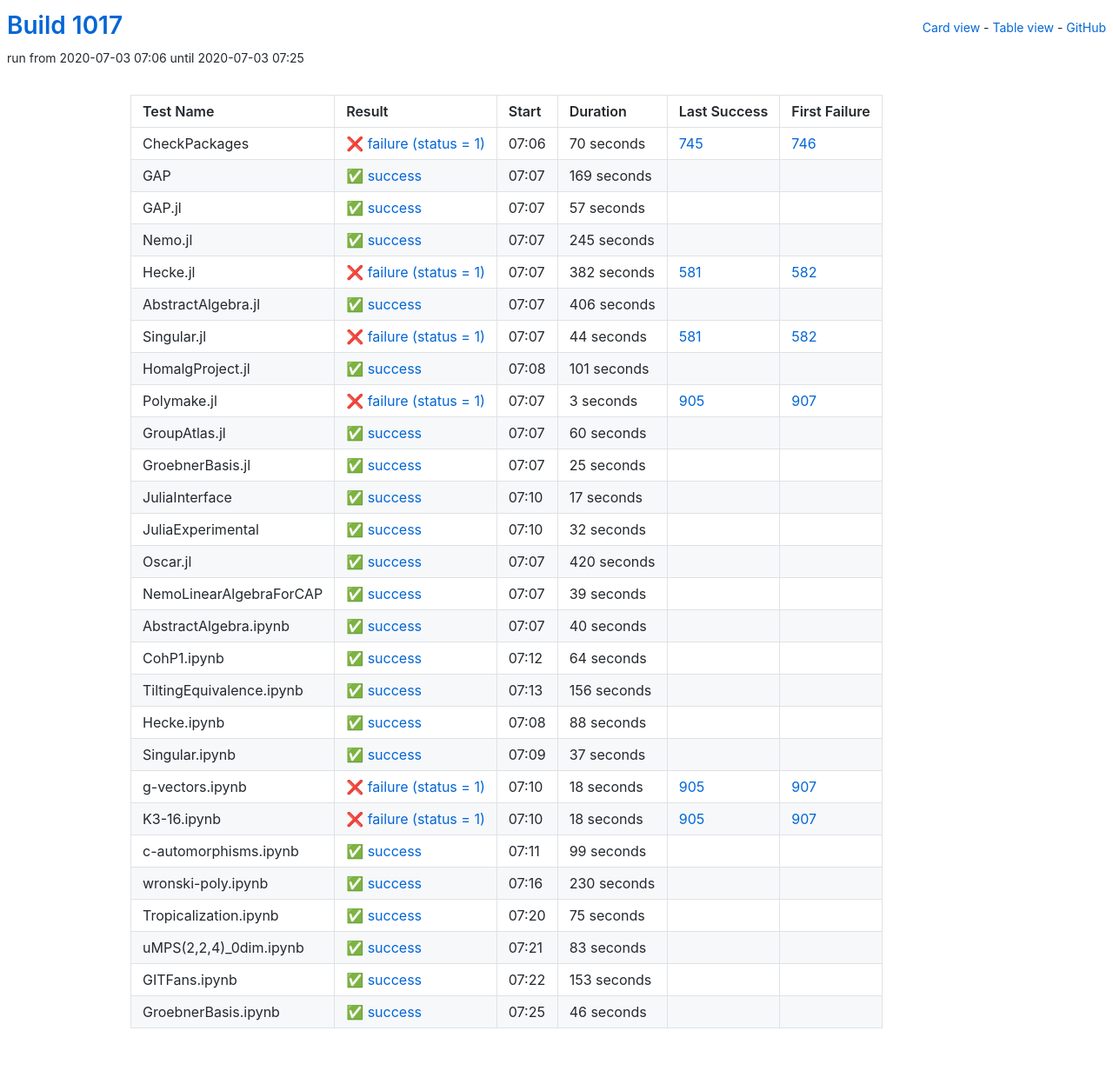
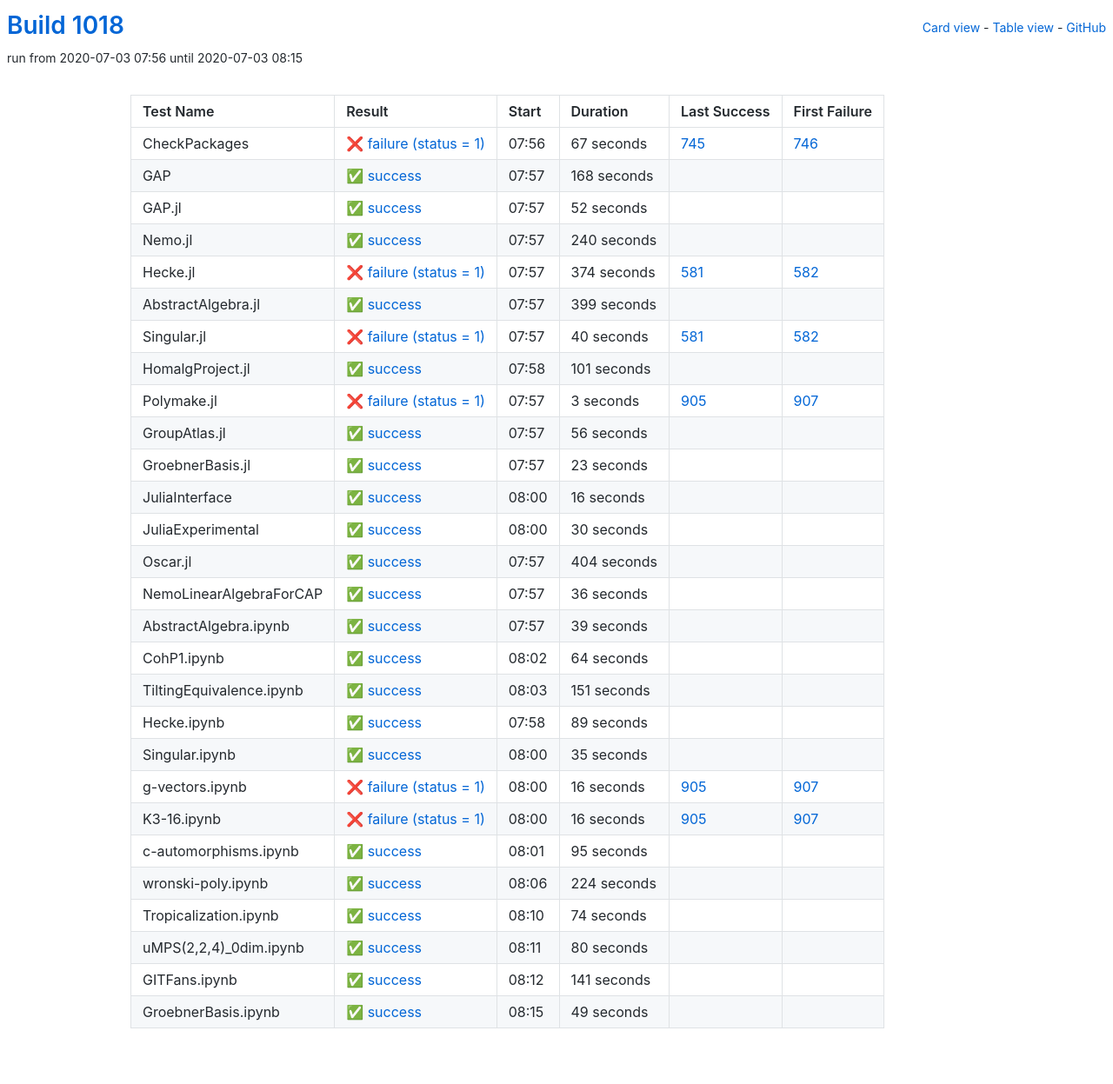
Before and after one commit to oscar-system/oscar-ci-status-1.4, a Jekyll site: the page built from table.html, in a window 1280 px wide. Shown: the whole page at 87% size. Built offline with Jekyll 4.4.1, drawn with Linux system fonts in a browser that asks for light colours.

Commit message:
Build #1018

```diff
--- a/_data/ci.yml
+++ b/_data/ci.yml
@@ -1,6 +1,6 @@
 ---
-build: 1017
-build_url: https://oscarci.mathematik.uni-kl.de/job/oscar-julia-1.4/1017/
+build: 1018
+build_url: https://oscarci.mathematik.uni-kl.de/job/oscar-julia-1.4/1018/
 job: oscar-julia-1.4
 organization: oscar-system
 repo: oscar-ci-status-1.4
@@ -8,92 +8,92 @@ repourl: https://github.com/oscar-system/oscar-ci-status-1.4
 tests:
 - name: CheckPackages
   id: checkpackages
-  log: https://oscarci.mathematik.uni-kl.de/job/oscar-julia-1.4/1017/artifact/logs/build-1017/CheckPackages.log
-  start: 2020-07-03 07:06
+  log: https://oscarci.mathematik.uni-kl.de/job/oscar-julia-1.4/1018/artifact/logs/build-1018/CheckPackages.log
+  start: 2020-07-03 07:56
   success: false
   exitcode: 1
   status: failure
-  duration: 70
+  duration: 67
   last_success: 745
   last_success_url: https://oscarci.mathematik.uni-kl.de/job/oscar-julia-1.4/745/
   first_failure: 746
   first_failure_url: https://oscarci.mathematik.uni-kl.de/job/oscar-julia-1.4/746/
 - name: GAP
   id: gap
-  log: https://oscarci.mathematik.uni-kl.de/job/oscar-julia-1.4/1017/artifact/logs/build-1017/GAP.log
-  start: 2020-07-03 07:07
+  log: https://oscarci.mathematik.uni-kl.de/job/oscar-julia-1.4/1018/artifact/logs/build-1018/GAP.log
+  start: 2020-07-03 07:57
   success: true
   exitcode: 0
   status: success
-  duration: 169
+  duration: 168
   last_success: false
   last_success_url:
   first_failure: false
   first_failure_url:
 - name: GAP.jl
   id: gap-jl
-  log: https://oscarci.mathematik.uni-kl.de/job/oscar-julia-1.4/1017/artifact/logs/build-1017/GAP.jl.log
-  start: 2020-07-03 07:07
+  log: https://oscarci.mathematik.uni-kl.de/job/oscar-julia-1.4/1018/artifact/logs/build-1018/GAP.jl.log
+  start: 2020-07-03 07:57
   success: true
   exitcode: 0
   status: success
-  duration: 57
+  duration: 52
   last_success: false
   last_success_url:
   first_failure: false
   first_failure_url:
 - name: Nemo.jl
   id: nemo-jl
-  log: https://oscarci.mathematik.uni-kl.de/job/oscar-julia-1.4/1017/artifact/logs/build-1017/Nemo.jl.log
-  start: 2020-07-03 07:07
+  log: https://oscarci.mathematik.uni-kl.de/job/oscar-julia-1.4/1018/artifact/logs/build-1018/Nemo.jl.log
+  start: 2020-07-03 07:57
   success: true
   exitcode: 0
   status: success
-  duration: 245
+  duration: 240
   last_success: false
   last_success_url:
   first_failure: false
   first_failure_url:
 - name: Hecke.jl
   id: hecke-jl
-  log: https://oscarci.mathematik.uni-kl.de/job/oscar-julia-1.4/1017/artifact/logs/build-1017/Hecke.jl.log
-  start: 2020-07-03 07:07
+  log: https://oscarci.mathematik.uni-kl.de/job/oscar-julia-1.4/1018/artifact/logs/build-1018/Hecke.jl.log
+  start: 2020-07-03 07:57
   success: false
   exitcode: 1
   status: failure
-  duration: 382
+  duration: 374
   last_success: 581
   last_success_url: https://oscarci.mathematik.uni-kl.de/job/oscar-julia-1.4/581/
   first_failure: 582
   first_failure_url: https://oscarci.mathematik.uni-kl.de/job/oscar-julia-1.4/582/
 - name: AbstractAlgebra.jl
   id: abstractalgebra-jl
-  log: https://oscarci.mathematik.uni-kl.de/job/oscar-julia-1.4/1017/artifact/logs/build-1017/AbstractAlgebra.jl.log
-  start: 2020-07-03 07:07
+  log: https://oscarci.mathematik.uni-kl.de/job/oscar-julia-1.4/1018/artifact/logs/build-1018/AbstractAlgebra.jl.log
+  start: 2020-07-03 07:57
   success: true
   exitcode: 0
   status: success
-  duration: 406
+  duration: 399
   last_success: false
   last_success_url:
   first_failure: false
   first_failure_url:
 - name: Singular.jl
   id: singular-jl
-  log: https://oscarci.mathematik.uni-kl.de/job/oscar-julia-1.4/1017/artifact/logs/build-1017/Singular.jl.log
-  start: 2020-07-03 07:07
+  log: https://oscarci.mathematik.uni-kl.de/job/oscar-julia-1.4/1018/artifact/logs/build-1018/Singular.jl.log
+  start: 2020-07-03 07:57
   success: false
   exitcode: 1
   status: failure
-  duration: 44
+  duration: 40
   last_success: 581
   last_success_url: https://oscarci.mathematik.uni-kl.de/job/oscar-julia-1.4/581/
   first_failure: 582
   first_failure_url: https://oscarci.mathematik.uni-kl.de/job/oscar-julia-1.4/582/
 - name: HomalgProject.jl
   id: homalgproject-jl
-  log: https://oscarci.mathematik.uni-kl.de/job/oscar-julia-1.4/1017/artifact/logs/build-1017/HomalgProject.jl.log
-  start: 2020-07-03 07:08
+  log: https://oscarci.mathematik.uni-kl.de/job/oscar-julia-1.4/1018/artifact/logs/build-1018/HomalgProject.jl.log
+  start: 2020-07-03 07:58
   success: true
   exitcode: 0
   status: success
@@ -104,8 +104,8 @@ tests:
   first_failure_url:
 - name: Polymake.jl
   id: polymake-jl
-  log: https://oscarci.mathematik.uni-kl.de/job/oscar-julia-1.4/1017/artifact/logs/build-1017/Polymake.jl.log
-  start: 2020-07-03 07:07
+  log: https://oscarci.mathematik.uni-kl.de/job/oscar-julia-1.4/1018/artifact/logs/build-1018/Polymake.jl.log
+  start: 2020-07-03 07:57
   success: false
   exitcode: 1
   status: failure
@@ -116,68 +116,80 @@ tests:
   first_failure_url: https://oscarci.mathematik.uni-kl.de/job/oscar-julia-1.4/907/
 - name: GroupAtlas.jl
   id: groupatlas-jl
-  log: https://oscarci.mathematik.uni-kl.de/job/oscar-julia-1.4/1017/artifact/logs/build-1017/GroupAtlas.jl.log
-  start: 2020-07-03 07:07
+  log: https://oscarci.mathematik.uni-kl.de/job/oscar-julia-1.4/1018/artifact/logs/build-1018/GroupAtlas.jl.log
+  start: 2020-07-03 07:57
   success: true
   exitcode: 0
   status: success
-  duration: 60
+  duration: 56
   last_success: false
   last_success_url:
   first_failure: false
   first_failure_url:
 - name: GroebnerBasis.jl
   id: groebnerbasis-jl
-  log: https://oscarci.mathematik.uni-kl.de/job/oscar-julia-1.4/1017/artifact/logs/build-1017/GroebnerBasis.jl.log
-  start: 2020-07-03 07:07
+  log: https://oscarci.mathematik.uni-kl.de/job/oscar-julia-1.4/1018/artifact/logs/build-1018/GroebnerBasis.jl.log
+  start: 2020-07-03 07:57
   success: true
   exitcode: 0
   status: success
-  duration: 25
+  duration: 23
   last_success: false
   last_success_url:
   first_failure: false
   first_failure_url:
 - name: JuliaInterface
   id: juliainterface
-  log: https://oscarci.mathematik.uni-kl.de/job/oscar-julia-1.4/1017/artifact/logs/build-1017/JuliaInterface.log
-  start: 2020-07-03 07:10
+  log: https://oscarci.mathematik.uni-kl.de/job/oscar-julia-1.4/1018/artifact/logs/build-1018/JuliaInterface.log
+  start: 2020-07-03 08:00
   success: true
   exitcode: 0
   status: success
-  duration: 17
+  duration: 16
   last_success: false
   last_success_url:
   first_failure: false
   first_failure_url:
 - name: JuliaExperimental
   id: juliaexperimental
-  log: https://oscarci.mathematik.uni-kl.de/job/oscar-julia-1.4/1017/artifact/logs/build-1017/JuliaExperimental.log
-  start: 2020-07-03 07:10
+  log: https://oscarci.mathematik.uni-kl.de/job/oscar-julia-1.4/1018/artifact/logs/build-1018/JuliaExperimental.log
+  start: 2020-07-03 08:00
   success: true
   exitcode: 0
   status: success
-  duration: 32
+  duration: 30
   last_success: false
   last_success_url:
   first_failure: false
   first_failure_url:
 - name: Oscar.jl
   id: oscar-jl
-  log: https://oscarci.mathematik.uni-kl.de/job/oscar-julia-1.4/1017/artifact/logs/build-1017/Oscar.jl.log
-  start: 2020-07-03 07:07
+  log: https://oscarci.mathematik.uni-kl.de/job/oscar-julia-1.4/1018/artifact/logs/build-1018/Oscar.jl.log
+  start: 2020-07-03 07:57
   success: true
   exitcode: 0
   status: success
-  duration: 420
+  duration: 404
   last_success: false
   last_success_url:
   first_failure: false
   first_failure_url:
 - name: NemoLinearAlgebraForCAP
   id: nemolinearalgebraforcap
-  log: https://oscarci.mathematik.uni-kl.de/job/oscar-julia-1.4/1017/artifact/logs/build-1017/NemoLinearAlgebraForCAP.log
-  start: 2020-07-03 07:07
+  log: https://oscarci.mathematik.uni-kl.de/job/oscar-julia-1.4/1018/artifact/logs/build-1018/NemoLinearAlgebraForCAP.log
+  start: 2020-07-03 07:57
+  success: true
+  exitcode: 0
+  status: success
+  duration: 36
+  last_success: false
+  last_success_url:
+  first_failure: false
+  first_failure_url:
+- name: AbstractAlgebra.ipynb
+  id: abstractalgebra-ipynb
+  log: https://oscarci.mathematik.uni-kl.de/job/oscar-julia-1.4/1018/artifact/logs/build-1018/AbstractAlgebra.ipynb.log
+  start: 2020-07-03 07:57
   success: true
   exitcode: 0
   status: success
@@ -186,22 +198,10 @@ tests:
   last_success_url:
   first_failure: false
   first_failure_url:
-- name: AbstractAlgebra.ipynb
-  id: abstractalgebra-ipynb
-  log: https://oscarci.mathematik.uni-kl.de/job/oscar-julia-1.4/1017/artifact/logs/build-1017/AbstractAlgebra.ipynb.log
-  start: 2020-07-03 07:07
-  success: true
-  exitcode: 0
-  status: success
-  duration: 40
-  last_success: false
-  last_success_url:
-  first_failure: false
-  first_failure_url:
 - name: CohP1.ipynb
   id: cohp1-ipynb
-  log: https://oscarci.mathematik.uni-kl.de/job/oscar-julia-1.4/1017/artifact/logs/build-1017/CohP1.ipynb.log
-  start: 2020-07-03 07:12
+  log: https://oscarci.mathematik.uni-kl.de/job/oscar-julia-1.4/1018/artifact/logs/build-1018/CohP1.ipynb.log
+  start: 2020-07-03 08:02
   success: true
   exitcode: 0
   status: success
@@ -212,132 +212,132 @@ tests:
   first_failure_url:
 - name: TiltingEquivalence.ipynb
   id: tiltingequivalence-ipynb
-  log: https://oscarci.mathematik.uni-kl.de/job/oscar-julia-1.4/1017/artifact/logs/build-1017/TiltingEquivalence.ipynb.log
-  start: 2020-07-03 07:13
+  log: https://oscarci.mathematik.uni-kl.de/job/oscar-julia-1.4/1018/artifact/logs/build-1018/TiltingEquivalence.ipynb.log
+  start: 2020-07-03 08:03
   success: true
   exitcode: 0
   status: success
-  duration: 156
+  duration: 151
   last_success: false
   last_success_url:
   first_failure: false
   first_failure_url:
 - name: Hecke.ipynb
   id: hecke-ipynb
-  log: https://oscarci.mathematik.uni-kl.de/job/oscar-julia-1.4/1017/artifact/logs/build-1017/Hecke.ipynb.log
-  start: 2020-07-03 07:08
+  log: https://oscarci.mathematik.uni-kl.de/job/oscar-julia-1.4/1018/artifact/logs/build-1018/Hecke.ipynb.log
+  start: 2020-07-03 07:58
   success: true
   exitcode: 0
   status: success
-  duration: 88
+  duration: 89
   last_success: false
   last_success_url:
   first_failure: false
   first_failure_url:
 - name: Singular.ipynb
   id: singular-ipynb
-  log: https://oscarci.mathematik.uni-kl.de/job/oscar-julia-1.4/1017/artifact/logs/build-1017/Singular.ipynb.log
-  start: 2020-07-03 07:09
+  log: https://oscarci.mathematik.uni-kl.de/job/oscar-julia-1.4/1018/artifact/logs/build-1018/Singular.ipynb.log
+  start: 2020-07-03 08:00
   success: true
   exitcode: 0
   status: success
-  duration: 37
+  duration: 35
   last_success: false
   last_success_url:
   first_failure: false
   first_failure_url:
 - name: g-vectors.ipynb
   id: g-vectors-ipynb
-  log: https://oscarci.mathematik.uni-kl.de/job/oscar-julia-1.4/1017/artifact/logs/build-1017/g-vectors.ipynb.log
-  start: 2020-07-03 07:10
+  log: https://oscarci.mathematik.uni-kl.de/job/oscar-julia-1.4/1018/artifact/logs/build-1018/g-vectors.ipynb.log
+  start: 2020-07-03 08:00
   success: false
   exitcode: 1
   status: failure
-  duration: 18
+  duration: 16
   last_success: 905
   last_success_url: https://oscarci.mathematik.uni-kl.de/job/oscar-julia-1.4/905/
   first_failure: 907
   first_failure_url: https://oscarci.mathematik.uni-kl.de/job/oscar-julia-1.4/907/
 - name: K3-16.ipynb
   id: k3-16-ipynb
-  log: https://oscarci.mathematik.uni-kl.de/job/oscar-julia-1.4/1017/artifact/logs/build-1017/K3-16.ipynb.log
-  start: 2020-07-03 07:10
+  log: https://oscarci.mathematik.uni-kl.de/job/oscar-julia-1.4/1018/artifact/logs/build-1018/K3-16.ipynb.log
+  start: 2020-07-03 08:00
   success: false
   exitcode: 1
   status: failure
-  duration: 18
+  duration: 16
   last_success: 905
   last_success_url: https://oscarci.mathematik.uni-kl.de/job/oscar-julia-1.4/905/
   first_failure: 907
   first_failure_url: https://oscarci.mathematik.uni-kl.de/job/oscar-julia-1.4/907/
 - name: c-automorphisms.ipynb
   id: c-automorphisms-ipynb
-  log: https://oscarci.mathematik.uni-kl.de/job/oscar-julia-1.4/1017/artifact/logs/build-1017/c-automorphisms.ipynb.log
-  start: 2020-07-03 07:11
+  log: https://oscarci.mathematik.uni-kl.de/job/oscar-julia-1.4/1018/artifact/logs/build-1018/c-automorphisms.ipynb.log
+  start: 2020-07-03 08:01
   success: true
   exitcode: 0
   status: success
-  duration: 99
+  duration: 95
   last_success: false
   last_success_url:
   first_failure: false
   first_failure_url:
 - name: wronski-poly.ipynb
   id: wronski-poly-ipynb
-  log: https://oscarci.mathematik.uni-kl.de/job/oscar-julia-1.4/1017/artifact/logs/build-1017/wronski-poly.ipynb.log
-  start: 2020-07-03 07:16
+  log: https://oscarci.mathematik.uni-kl.de/job/oscar-julia-1.4/1018/artifact/logs/build-1018/wronski-poly.ipynb.log
+  start: 2020-07-03 08:06
   success: true
   exitcode: 0
   status: success
-  duration: 230
+  duration: 224
   last_success: false
   last_success_url:
   first_failure: false
   first_failure_url:
 - name: Tropicalization.ipynb
   id: tropicalization-ipynb
-  log: https://oscarci.mathematik.uni-kl.de/job/oscar-julia-1.4/1017/artifact/logs/build-1017/Tropicalization.ipynb.log
-  start: 2020-07-03 07:20
+  log: https://oscarci.mathematik.uni-kl.de/job/oscar-julia-1.4/1018/artifact/logs/build-1018/Tropicalization.ipynb.log
+  start: 2020-07-03 08:10
   success: true
   exitcode: 0
   status: success
-  duration: 75
+  duration: 74
   last_success: false
   last_success_url:
   first_failure: false
   first_failure_url:
 - name: uMPS(2,2,4)_0dim.ipynb
   id: umps-2-2-4-0dim-ipynb
-  log: https://oscarci.mathematik.uni-kl.de/job/oscar-julia-1.4/1017/artifact/logs/build-1017/uMPS-2-2-4-_0dim.ipynb.log
-  start: 2020-07-03 07:21
+  log: https://oscarci.mathematik.uni-kl.de/job/oscar-julia-1.4/1018/artifact/logs/build-1018/uMPS-2-2-4-_0dim.ipynb.log
+  start: 2020-07-03 08:11
   success: true
   exitcode: 0
   status: success
-  duration: 83
+  duration: 80
   last_success: false
   last_success_url:
   first_failure: false
   first_failure_url:
 - name: GITFans.ipynb
   id: gitfans-ipynb
-  log: https://oscarci.mathematik.uni-kl.de/job/oscar-julia-1.4/1017/artifact/logs/build-1017/GITFans.ipynb.log
-  start: 2020-07-03 07:22
+  log: https://oscarci.mathematik.uni-kl.de/job/oscar-julia-1.4/1018/artifact/logs/build-1018/GITFans.ipynb.log
+  start: 2020-07-03 08:12
   success: true
   exitcode: 0
   status: success
-  duration: 153
+  duration: 141
   last_success: false
   last_success_url:
   first_failure: false
   first_failure_url:
 - name: GroebnerBasis.ipynb
   id: groebnerbasis-ipynb
-  log: https://oscarci.mathematik.uni-kl.de/job/oscar-julia-1.4/1017/artifact/logs/build-1017/GroebnerBasis.ipynb.log
-  start: 2020-07-03 07:25
+  log: https://oscarci.mathematik.uni-kl.de/job/oscar-julia-1.4/1018/artifact/logs/build-1018/GroebnerBasis.ipynb.log
+  start: 2020-07-03 08:15
   success: true
   exitcode: 0
   status: success
-  duration: 46
+  duration: 49
   last_success: false
   last_success_url:
   first_failure: false
```
Also changed, not shown: README.md.
